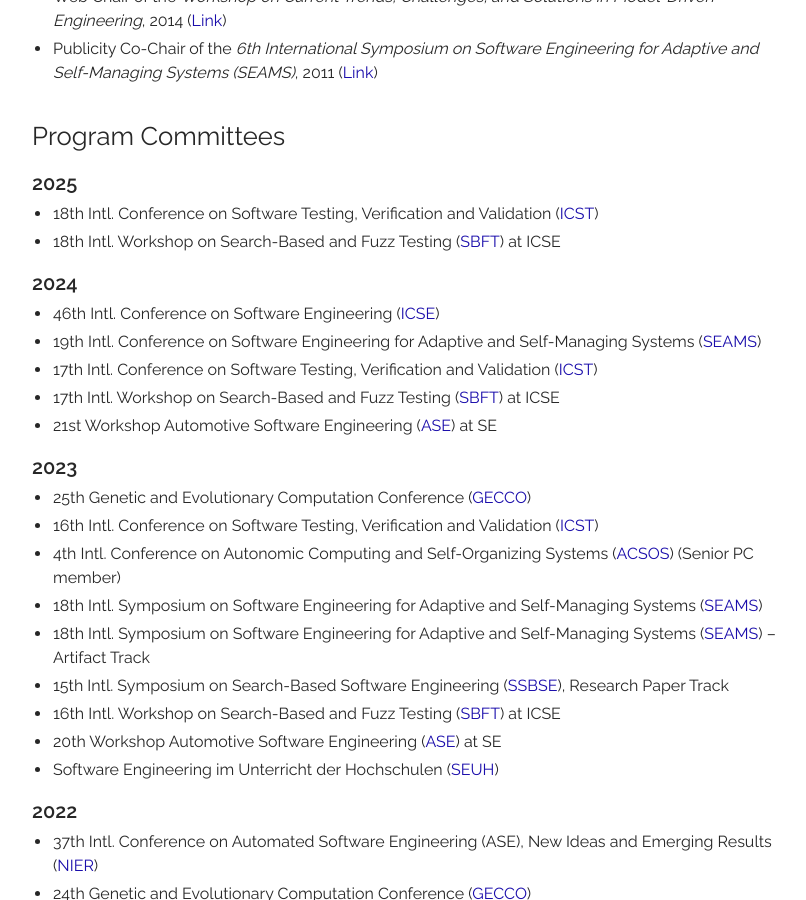
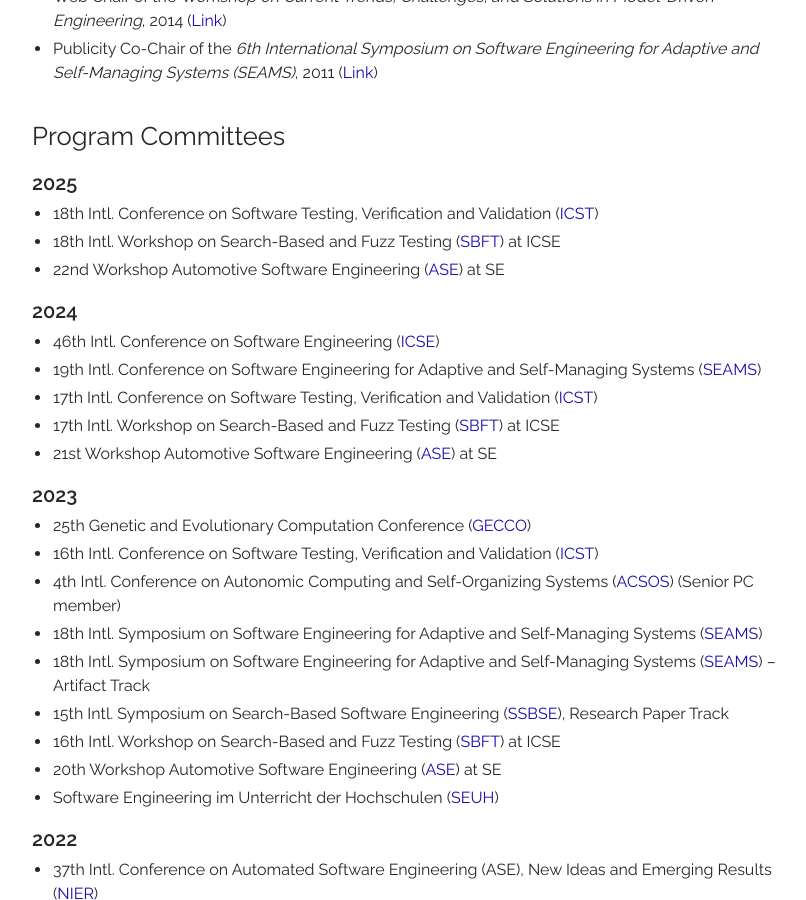
Before and after one commit to thomas-vogel/thomas-vogel.github.io, a Jekyll site: the page built from _pages/activities.md, in a window 1280 px wide and 900 px high, scrolled down 2584 px. Shown: the whole window, without its empty margins (233-1039 px from the left). Built offline with Jekyll 4.4.1, drawn with Linux system fonts in a browser that asks for light colours.

Commit message:
Add PC ASE'25 at SE.

```diff
--- a/_pages/activities.md
+++ b/_pages/activities.md
@@ -83,6 +83,7 @@
 ### 2025
 * 18th Intl. Conference on Software Testing, Verification and Validation ([ICST](https://conf.researchr.org/home/icst-2025){:target="_blank"})
 * 18th Intl. Workshop on Search-Based and Fuzz Testing ([SBFT](https://sbft25.github.io/){:target="_blank"}) at ICSE
+* 22nd Workshop Automotive Software Engineering ([ASE](https://ase-workshop.github.io/2025/){:target="_blank"}) at SE
 
 
 ### 2024
```
